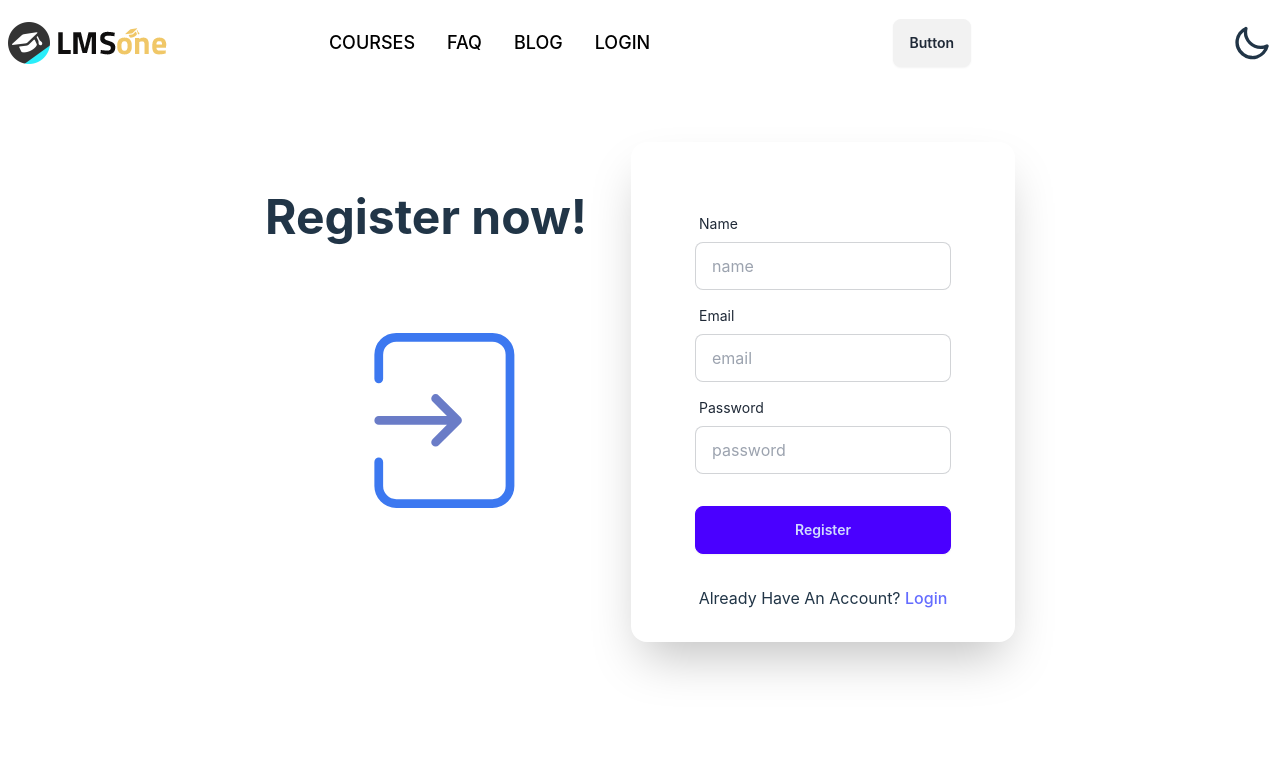
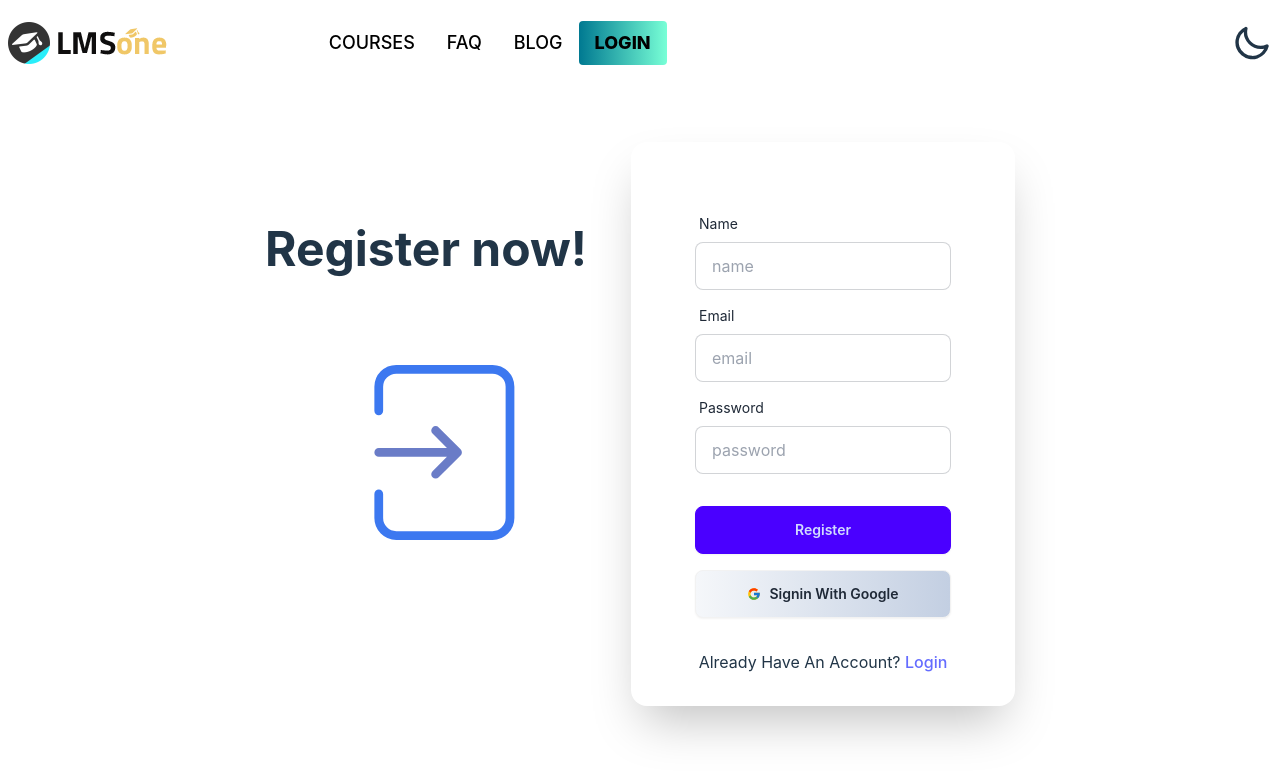
Before and after one commit to fahimshahrairakash03/lmsoneEdtech, a React (Vite) app: page /register in a window 1280 px wide. Shown: the top 778 px of the page. Built offline with nearby package versions, Linux system fonts and the light colour scheme; no server answers.

Commit message:
Private Route SetUp

```diff
--- a/package.json
+++ b/package.json
@@ -15,7 +15,9 @@
     "react": "^18.2.0",
     "react-dom": "^18.2.0",
     "react-icons": "^5.0.1",
-    "react-router-dom": "^6.22.0"
+    "react-router-dom": "^6.22.0",
+    "react-type-animation": "^3.2.0",
+    "typed.js": "^2.1.0"
   },
   "devDependencies": {
     "@types/react": "^18.2.55",
--- /dev/null
+++ b/src/Routes/PrivateRoute.jsx
@@ -0,0 +1,27 @@
+import React, { useContext } from "react";
+import { AuthContext } from "../context/AuthProvider";
+import { Navigate } from "react-router-dom";
+
+const PrivateRoute = ({ children }) => {
+  const { user, loading } = useContext(AuthContext);
+
+  if (loading) {
+    return (
+      <div className="mt-52 flex justify-center items-center">
+        {" "}
+        <span className="loading loading-ball loading-xs"></span>
+        <span className="loading loading-ball loading-sm"></span>
+        <span className="loading loading-ball loading-md"></span>
+        <span className=" loading loading-ring loading-lg "></span>
+      </div>
+    );
+  }
+
+  if (user && user.uid) {
+    return children;
+  } else {
+    return <Navigate to="/login"></Navigate>;
+  }
+};
+
+export default PrivateRoute;
--- /dev/null
+++ b/src/Routes/RouteNotFound.jsx
@@ -0,0 +1,11 @@
+import React from "react";
+
+const RouteNotFound = () => {
+  return (
+    <div>
+      <h1 className="text-center my-44">404 Page Not Found </h1>
+    </div>
+  );
+};
+
+export default RouteNotFound;
--- a/src/Routes/Routes.jsx
+++ b/src/Routes/Routes.jsx
@@ -9,6 +9,8 @@ import AllCourses from "../pages/AllCourses/AllCourses";
 import Login from "../pages/Login/Login";
 import Register from "../pages/Register/Register";
 import CourseDetails from "../pages/CourseDetails/CourseDetails";
+import RouteNotFound from "./RouteNotFound";
+import PrivateRoute from "./PrivateRoute";
 
 export const routes = createBrowserRouter([
   {
@@ -35,7 +37,11 @@ export const routes = createBrowserRouter([
       },
       {
         path: "/courseDetails/:id",
-        element: <CourseDetails></CourseDetails>,
+        element: (
+          <PrivateRoute>
+            <CourseDetails></CourseDetails>
+          </PrivateRoute>
+        ),
         loader: ({ params }) =>
           fetch(`http://localhost:5000/courseDetails/${params.id}`),
       },
@@ -59,4 +65,8 @@ export const routes = createBrowserRouter([
       },
     ],
   },
+  {
+    path: "*",
+    element: <RouteNotFound></RouteNotFound>,
+  },
 ]);
--- a/src/context/AuthProvider.jsx
+++ b/src/context/AuthProvider.jsx
@@ -4,6 +4,8 @@ import {
   getAuth,
   onAuthStateChanged,
   signInWithEmailAndPassword,
+  signInWithPopup,
+  signOut,
 } from "firebase/auth";
 import app from "../firebase/firebase.config";
 
@@ -13,6 +15,7 @@ const auth = getAuth(app);
 
 const AuthProvider = ({ children }) => {
   const [user, setUser] = useState(null);
+  const [loading, setLoading] = useState(true);
 
   const createUser = (email, password) => {
     return createUserWithEmailAndPassword(auth, email, password);
@@ -22,16 +25,32 @@ const AuthProvider = ({ children }) => {
     return signInWithEmailAndPassword(auth, email, password);
   };
 
+  const googleSignIn = (provider) => {
+    return signInWithPopup(auth, provider);
+  };
+
+  const logOut = () => {
+    return signOut(auth);
+  };
+
   useEffect(() => {
     const unSubscribe = onAuthStateChanged(auth, (currentUser) => {
       console.log("Current user is: ", currentUser);
+      setLoading(false);
       setUser(currentUser);
     });
 
     return () => unSubscribe();
   }, []);
 
-  const authInfo = { loginUser, createUser, user };
+  const authInfo = {
+    loginUser,
+    loading,
+    createUser,
+    googleSignIn,
+    user,
+    logOut,
+  };
   return (
     <AuthContext.Provider value={authInfo}>{children}</AuthContext.Provider>
   );
--- a/src/pages/Banner/Banner.jsx
+++ b/src/pages/Banner/Banner.jsx
@@ -2,6 +2,7 @@ import React from "react";
 import Lottie from "lottie-react";
 import education from "../../assets/lottie/education.json";
 import { Link } from "react-router-dom";
+import { TypeAnimation } from "react-type-animation";
 
 const Banner = () => {
   return (
--- a/src/pages/Faq/Faq.jsx
+++ b/src/pages/Faq/Faq.jsx
@@ -1,9 +1,27 @@
 import React from "react";
+import { TypeAnimation } from "react-type-animation";
 
 const Faq = () => {
   return (
     <div>
-      <h1>Faq</h1>
+      <TypeAnimation
+        style={{
+          whiteSpace: "pre-line",
+          fontSize: "44px",
+          height: "195px",
+          display: "block",
+        }}
+        sequence={[
+          `Line one\nLine Two\nLine Three\nLine Four\nLine Five
+
+Line Seven`, // actual line-break inside string literal also gets animated in new line, but ensure there are no leading spaces
+          1000,
+          "",
+        ]}
+        wrapper="span"
+        speed={50}
+        repeat={Infinity}
+      />
     </div>
   );
 };
--- a/src/pages/Header/Header.jsx
+++ b/src/pages/Header/Header.jsx
@@ -5,7 +5,7 @@ import CourseCategory from "../CourseCategory/CourseCategory";
 import { AuthContext } from "../../context/AuthProvider";
 
 const Header = () => {
-  const { user } = useContext(AuthContext);
+  const { user, logOut } = useContext(AuthContext);
   console.log(user);
   localStorage.setItem("theme", "light");
   const { theme, setTheme } = useState(
@@ -23,6 +23,12 @@ const Header = () => {
     const localTheme = localStorage.getItem("theme");
     document.querySelector("html").setAttribute("data-theme", localTheme);
   }, [theme]);
+
+  const handleLogout = () => {
+    logOut()
+      .then(() => {})
+      .catch((e) => console.log(e));
+  };
 
   const menuItems = (
     <>
@@ -43,6 +49,7 @@ const Header = () => {
       </Link>
       {user?.uid ? (
         <Link
+          onClick={handleLogout}
           className="rounded"
           style={{
             backgroundImage: "linear-gradient(90deg, #007991 0%, #78ffd6 100%)",
@@ -55,9 +62,17 @@ const Header = () => {
           </li>
         </Link>
       ) : (
-        <Link to="/login">
+        <Link
+          className="rounded"
+          style={{
+            backgroundImage: "linear-gradient(90deg, #007991 0%, #78ffd6 100%)",
+          }}
+          to="/login"
+        >
           <li>
-            <a className="text-black text-lg">LOGIN</a>
+            <a className="text-black text-lg font-extrabold hover:text-black">
+              LOGIN
+            </a>
           </li>
         </Link>
       )}
@@ -104,8 +119,18 @@ const Header = () => {
         <div className="navbar-center hidden lg:flex">
           <ul className="menu menu-horizontal px-1 ">{menuItems}</ul>
         </div>
-        <div className="navbar-end">
-          <a className="btn">Button</a>
+        <div className="navbar-end ml-10 lg:ml-0">
+          {/* <a className="btn">Button</a> */}
+          {user?.uid && (
+            <>
+              <p className="me-3">{user.email.slice(0, 10)}...</p>
+              <div className="avatar tooltip" data-tip={`${user?.email}`}>
+                <div className="w-7 rounded-full ring ring-primary ring-offset-base-100 ring-offset-2">
+                  <img src={user.photoURL} />
+                </div>
+              </div>
+            </>
+          )}
         </div>
         <div className="navbar-end h-0.5 ">
           <label className="swap swap-rotate">
--- a/src/pages/Register/Register.jsx
+++ b/src/pages/Register/Register.jsx
@@ -3,9 +3,12 @@ import login from "../../assets/lottie/login.json";
 import Lottie from "lottie-react";
 import { Link } from "react-router-dom";
 import { AuthContext } from "../../context/AuthProvider";
+import google from "../../assets/images/google.png";
+import { FcGoogle } from "react-icons/fc";
+import { GoogleAuthProvider } from "firebase/auth";
 
 const Register = () => {
-  const { createUser } = useContext(AuthContext);
+  const { createUser, googleSignIn } = useContext(AuthContext);
   const handleRegister = (e) => {
     e.preventDefault();
     const form = e.target;
@@ -20,6 +23,17 @@ const Register = () => {
       })
       .then((error) => console.log(error));
   };
+
+  const handleGoogleSignin = () => {
+    const googleProvider = new GoogleAuthProvider();
+    googleSignIn(googleProvider)
+      .then((result) => {
+        const user = result.user;
+        console.log(user);
+      })
+      .catch((error) => console.log(error));
+  };
+
   return (
     <div>
       <div className="hero py-10 ">
@@ -80,6 +94,19 @@ const Register = () => {
                   className="btn btn-primary"
                 />
               </div>
+              <div className="form-control mt-2">
+                <button
+                  onClick={handleGoogleSignin}
+                  style={{
+                    backgroundImage:
+                      "linear-gradient(90deg, #f5f7fa 0%, #c3cfe2 100%)",
+                  }}
+                  className="  btn  text-md hover:text-green-900"
+                >
+                  <FcGoogle />
+                  Signin With Google
+                </button>
+              </div>
             </form>
             <p className="text-center">
               Already Have An Account? <Link to="/login">Login </Link>
```
Also changed, not shown: src/assets/images/google.png (added), 1 other file (tests, documents, lock files or other folders).
